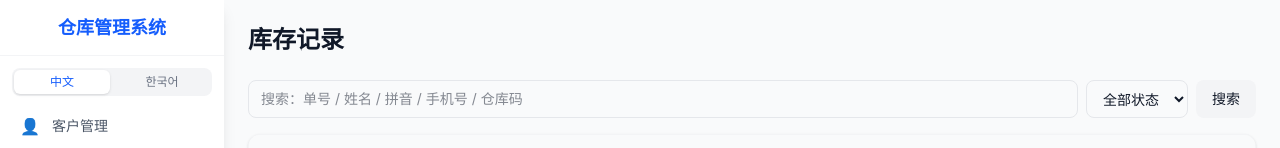
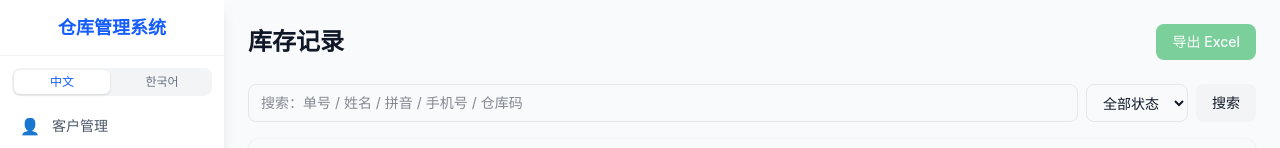
Before and after one commit to laoli123-ops/Lightweight-Warehouse, a Next.js app: page /records in a window 1280 px wide. Shown: the top 148 px of the page. Built offline with nearby package versions, Linux system fonts and the light colour scheme; no server answers; the database is empty.

Commit message:
在库存记录页面增加了excel导出功能

```diff
--- a/src/app/records/page.tsx
+++ b/src/app/records/page.tsx
@@ -32,6 +32,7 @@ export default function RecordsPage() {
   const [search, setSearch] = useState("");
   const [statusFilter, setStatusFilter] = useState("");
   const [loading, setLoading] = useState(false);
+  const [exporting, setExporting] = useState(false);
 
   const fetchRecords = useCallback(async () => {
     setLoading(true);
@@ -66,12 +67,66 @@ export default function RecordsPage() {
     fetchRecords();
   };
 
+  const handleExport = async () => {
+    setExporting(true);
+    try {
+      const params = new URLSearchParams({ page: "1", pageSize: "100000" });
+      if (search) params.set("q", search);
+      if (statusFilter) params.set("status", statusFilter);
+      const res = await fetch(`/api/inbound?${params}`);
+      const data = await res.json();
+      const allRecords: InboundRecord[] = data.records;
+
+      const XLSX = await import("xlsx");
+
+      const isKo = locale === "ko";
+      const rows = allRecords.map((r) => ({
+        [isKo ? "일련번호" : "序号"]: r.serialNo,
+        [isKo ? "입고 시간" : "入库时间"]: new Date(r.inboundTime).toLocaleString(
+          isKo ? "ko-KR" : "zh-CN"
+        ),
+        [isKo ? "운송장 번호" : "快递单号"]: r.inboundOrderNo,
+        [isKo ? "이름" : "姓名"]: r.inboundName || r.customer.nameCn,
+        [isKo ? "전화번호" : "手机号"]: r.inboundPhone || r.customer.phone,
+        [isKo ? "창고 코드" : "仓库码"]: r.warehouseCode.warehouseCode,
+        [isKo ? "구역" : "区域"]: r.warehouseCode.areaCode,
+        [isKo ? "상태" : "状态"]:
+          r.outboundStatus === "shipped"
+            ? (isKo ? "출고완료" : "已出库")
+            : (isKo ? "미출고" : "未出库"),
+      }));
+
+      const ws = XLSX.utils.json_to_sheet(rows);
+
+      const colWidths = [8, 18, 24, 12, 16, 10, 6, 8];
+      ws["!cols"] = colWidths.map((w) => ({ wch: w }));
+
+      const wb = XLSX.utils.book_new();
+      XLSX.utils.book_append_sheet(wb, ws, isKo ? "재고 기록" : "库存记录");
+
+      const date = new Date().toISOString().slice(0, 10);
+      XLSX.writeFile(wb, `${isKo ? "재고기록" : "库存记录"}_${date}.xlsx`);
+    } catch (e) {
+      console.error("Export failed:", e);
+    }
+    setExporting(false);
+  };
+
   const totalPages = Math.ceil(total / 20);
   const dateLang = locale === "ko" ? "ko-KR" : "zh-CN";
 
   return (
     <div className="mx-auto max-w-6xl">
-      <h1 className="mb-6 text-2xl font-bold">{t.recordsTitle}</h1>
+      <div className="mb-6 flex flex-col gap-4 sm:flex-row sm:items-center sm:justify-between">
+        <h1 className="text-2xl font-bold">{t.recordsTitle}</h1>
+        <button
+          onClick={handleExport}
+          disabled={exporting || total === 0}
+          className="rounded-lg bg-green-600 px-4 py-2 text-sm font-medium text-white hover:bg-green-700 disabled:opacity-50"
+        >
+          {exporting ? t.exporting : t.exportExcel}
+        </button>
+      </div>
 
       <form onSubmit={handleSearch} className="mb-4 flex flex-wrap gap-2">
         <input
--- a/src/lib/i18n.tsx
+++ b/src/lib/i18n.tsx
@@ -129,6 +129,8 @@ const translations = {
     thOrderNo: "快递单号",
     thCustomerName: "姓名",
     shipBtn: "一键出库",
+    exportExcel: "导出 Excel",
+    exporting: "导出中...",
 
     // Labels
     labelsTitle: "标签打印",
@@ -281,6 +283,8 @@ const translations = {
     thOrderNo: "운송장 번호",
     thCustomerName: "이름",
     shipBtn: "출고 처리",
+    exportExcel: "Excel 내보내기",
+    exporting: "내보내는 중...",
 
     // Labels
     labelsTitle: "라벨 인쇄",
```
